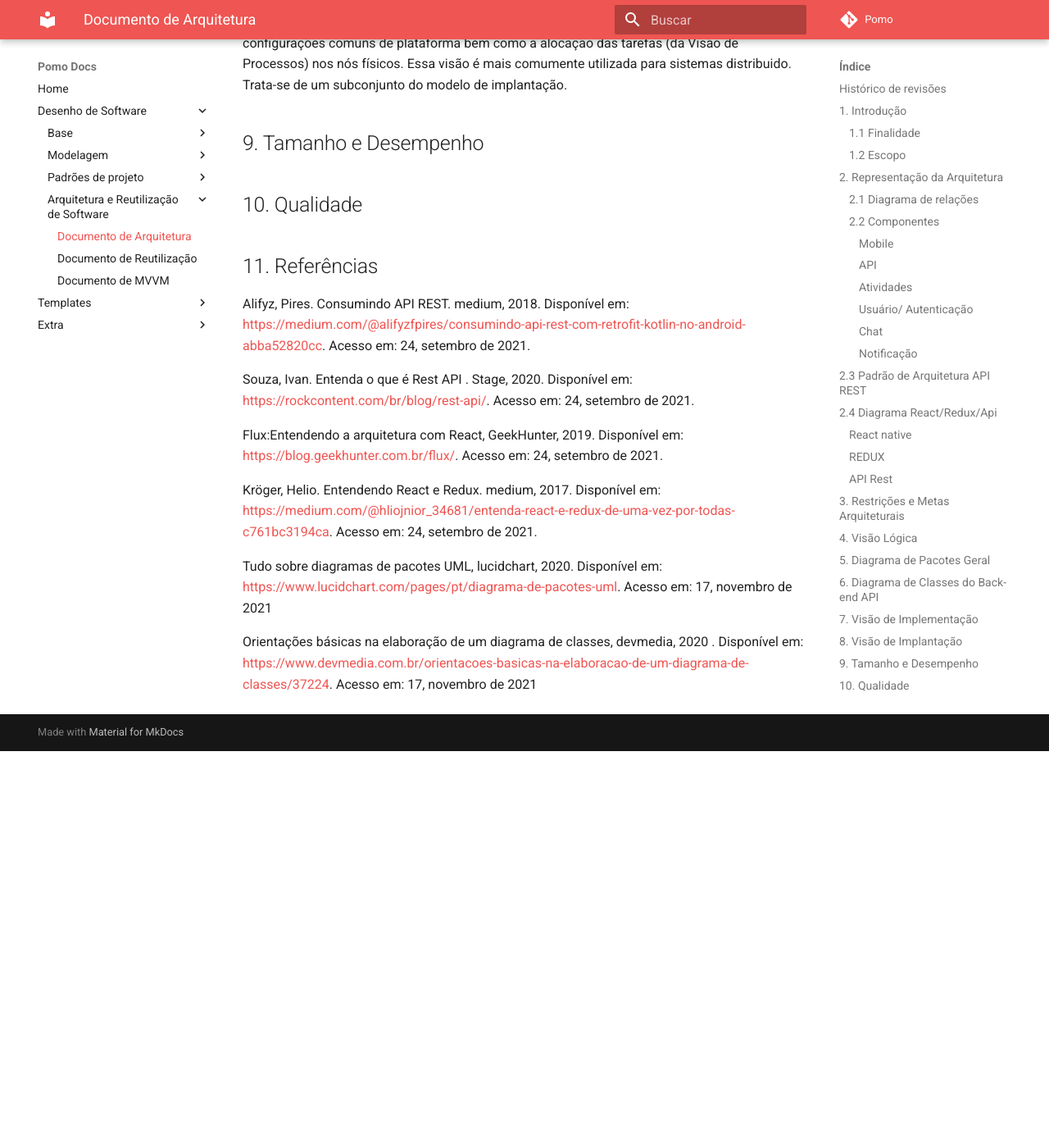
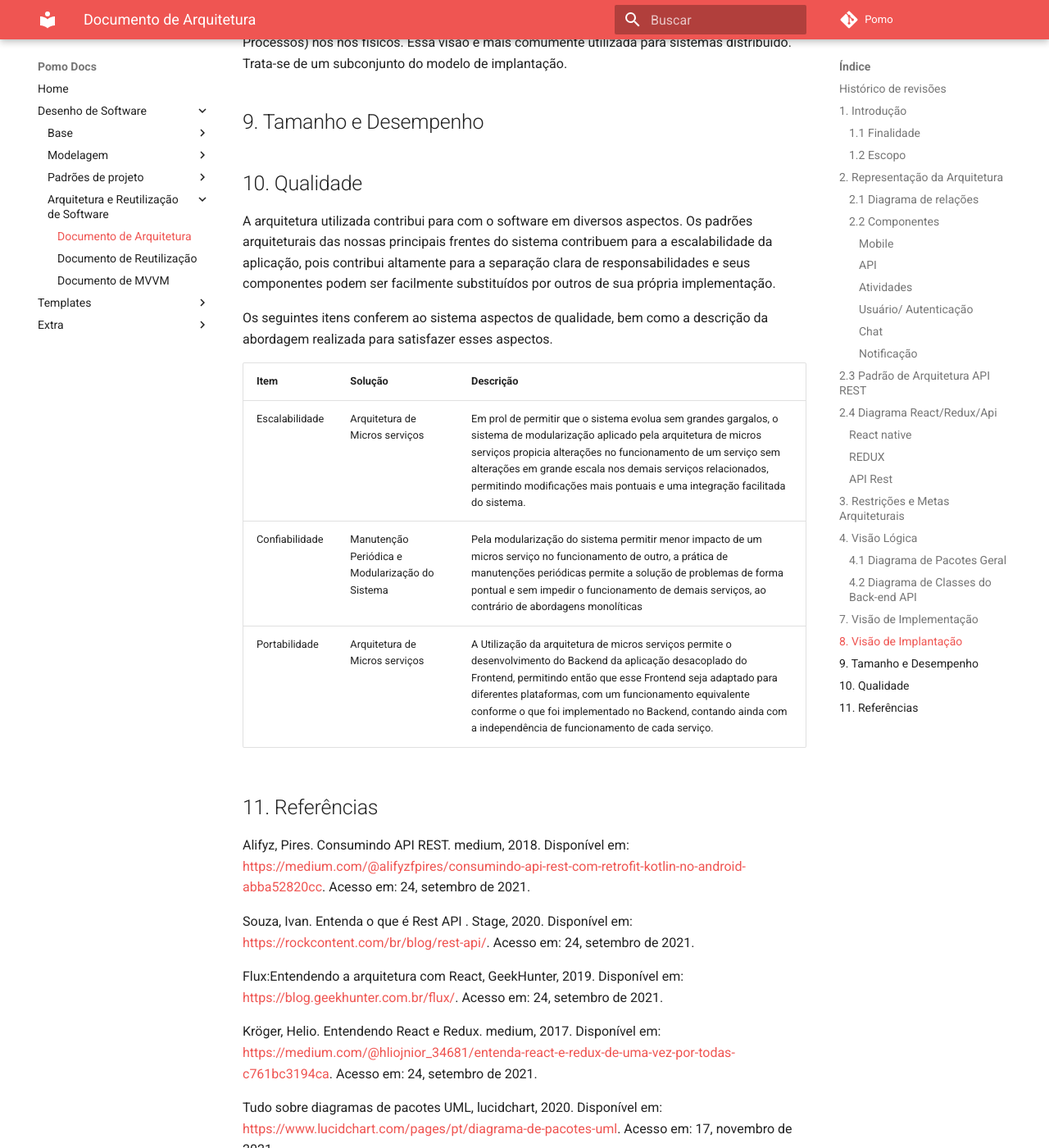
Before and after one commit to UnBArqDsw/2020.1_G6_Pomo, an MkDocs documentation site: the page built from docs/arquitetura-e-reutilizacao/arquitetura.md, in a window 1280 px wide and 1400 px high, scrolled down 7444 px. Shown: the whole window at 82% size. Built offline with MkDocs 1.6.1 and Material for MkDocs 9.7.7, drawn with Linux system fonts in a browser that asks for light colours; comment, search, counter and statistics services are not loaded; before the commit the page ends 8360 px from its top, so only the background shows below that; some of the changed text lies outside the part shown.

Commit message:
#49 Adicionando tópicos de qualidade
Co-authored-by: Arthur Alves <arthurarp97@gmail.com>

```diff
--- a/docs/arquitetura-e-reutilizacao/arquitetura.md
+++ b/docs/arquitetura-e-reutilizacao/arquitetura.md
@@ -101,7 +101,7 @@ A arquitetura de um software é representada por uma série de visões arquitetu
 
 A visão lógica, é a visão que contém as classes de design mais importantes e sua organização em pacotes e subsistemas, e a organização desses pacotes e subsistemas em camadas. Preocupa-se com algumas realizações de caso de uso, as mais significativas. Trata-se de um subconjunto do modelo de design.
 
-## 5. Diagrama de Pacotes Geral
+### 4.1 Diagrama de Pacotes Geral
 
 Diagramas de pacotes são diagramas estruturais usados para mostrar, em uma forma de pacotes, a organização e disposição de vários elementos de modelos. Um pacote é um agrupamento de elementos UML relacionados, como diagramas, documentos, classes ou até mesmo outros pacotes. Cada elemento é colocado dentro do pacote e é representado como uma pasta de arquivo dentro do diagrama, e depois organizado hierarquicamente no diagrama. Diagramas de pacotes são bastante usados para proporcionar uma organização visual de uma arquitetura em camadas de qualquer classificador UML, por exemplo, um sistema de software.
 
@@ -109,7 +109,7 @@ No Pomo, o diagrama de pacotes geral, representa os pacotes utilizados no backen
 
 ![diagrama_pacotes](../img/arquitetura/DiagramaDePacotes-Geral.png)
 
-## 6. Diagrama de Classes do Back-end API
+### 4.2 Diagrama de Classes do Back-end API
 
 Diagrama de classes é uma representação da estrutura e relações das classes que servem de modelo para objetos. Podemos afirmar de maneira mais simples que seria um conjunto de objetos com as mesmas características, assim saberemos identificar objetos e agrupá-los, de forma a encontrar suas respectivas classes. Na Unified Modeling Language (UML) em diagrama de classe, uma classe é representada por um retângulo com três divisões, são elas: O nome da classe, seus atributos e por fim os métodos.
 
@@ -131,6 +131,16 @@ A visão de Implantação, que contém a descrição dos vários nós físicos d
 
 ## 10. Qualidade
 
+A arquitetura utilizada contribui para com o software em diversos aspectos. Os padrões arquiteturais das nossas principais frentes do sistema contribuem para a escalabilidade da aplicação, pois contribui altamente para a separação clara de responsabilidades e seus componentes podem ser facilmente substituídos por outros de sua própria implementação.
+
+Os seguintes itens conferem ao sistema aspectos de qualidade, bem como a descrição da abordagem realizada para satisfazer esses aspectos.
+
+| Item       | Solução | Descrição                                      |
+|------------|---------|------------------------------------------------|
+| Escalabilidade | Arquitetura de Micros serviços | Em prol de permitir que o sistema evolua sem grandes gargalos, o sistema de modularização aplicado pela arquitetura de micros serviços propicia alterações no funcionamento de um serviço sem alterações em grande escala nos demais serviços relacionados, permitindo modificações mais pontuais e uma integração facilitada do sistema.  |
+| Confiabilidade | Manutenção Periódica e Modularização do Sistema | Pela modularização do sistema permitir menor impacto de um micros serviço no funcionamento de outro, a prática de manutenções periódicas permite a solução de problemas de forma pontual e sem impedir o funcionamento de demais serviços, ao contrário de abordagens monolíticas  |
+| Portabilidade | Arquitetura de Micros serviços | A Utilização da arquitetura de micros serviços permite o desenvolvimento do Backend da aplicação desacoplado do Frontend, permitindo então que esse Frontend seja adaptado para diferentes plataformas, com um funcionamento equivalente conforme o que foi implementado no Backend, contando ainda com a independência de funcionamento de cada serviço.  |
+
 ## 11. Referências
 
 Alifyz, Pires. Consumindo API REST. medium, 2018. Disponível em: <https://medium.com/@alifyzfpires/consumindo-api-rest-com-retrofit-kotlin-no-android-abba52820cc>. Acesso em: 24, setembro de 2021.
```
